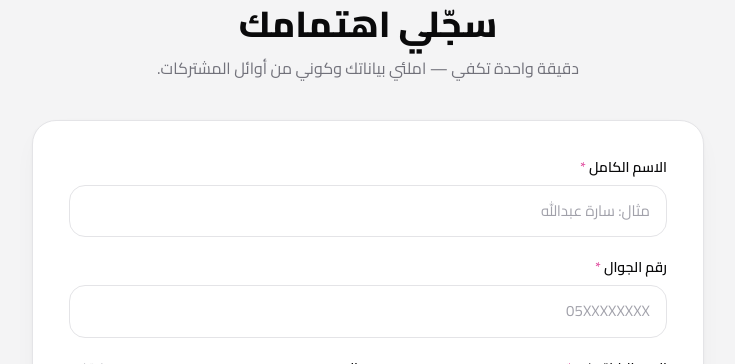
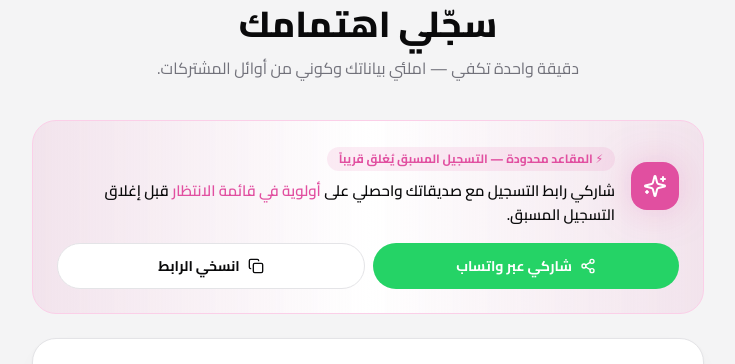
Before and after one commit to usfkusf88-source/wefit-ladies, a Next.js app: page / in a window 1280 px wide. Shown: the part 2360-2724 px from the top of the page, without its empty margins (272-1007 px from the left). Built offline with nearby package versions, Linux system fonts and the light colour scheme; no server answers.

Commit message:
Add files via upload

```diff
--- a/src/components/public/Landing.tsx
+++ b/src/components/public/Landing.tsx
@@ -1,6 +1,7 @@
 import { Hero } from "./Hero";
 import { Features } from "./Features";
 import { RegistrationForm } from "./RegistrationForm";
+import { ReferralBanner } from "./ReferralBanner";
 import { PublicFooter } from "./PublicFooter";
 import { getSettings } from "@/lib/settings";
 
@@ -28,6 +29,7 @@ export async function Landing({ utm }: { utm: UTM }) {
               دقيقة واحدة تكفي — املئي بياناتك وكوني من أوائل المشتركات.
             </p>
           </div>
+          <ReferralBanner />
           <RegistrationForm utm={utm} contactEmail={settings.contact_email} />
         </div>
       </section>
--- /dev/null
+++ b/src/components/public/ReferralBanner.tsx
@@ -0,0 +1,75 @@
+"use client";
+
+import { useState } from "react";
+import { motion } from "framer-motion";
+import { Sparkles, Share2, Copy, Check } from "lucide-react";
+
+/**
+ * Scarcity + referral banner shown above the registration form.
+ * Encourages sharing before pre-registration closes.
+ */
+export function ReferralBanner() {
+  const [copied, setCopied] = useState(false);
+
+  const shareUrl =
+    typeof window !== "undefined" ? window.location.origin : "https://wefit-ladies.vercel.app";
+  const shareText = `سجّلي اهتمامك في WEFIT Ladies قبل إغلاق التسجيل المسبق 💜 المقاعد محدودة — رحلتك تبدأ من هنا:\n${shareUrl}`;
+  const waHref = `https://wa.me/?text=${encodeURIComponent(shareText)}`;
+
+  function copyLink() {
+    navigator.clipboard.writeText(shareUrl);
+    setCopied(true);
+    setTimeout(() => setCopied(false), 1600);
+  }
+
+  return (
+    <motion.div
+      initial={{ opacity: 0, y: 14 }}
+      whileInView={{ opacity: 1, y: 0 }}
+      viewport={{ once: true }}
+      transition={{ duration: 0.5 }}
+      className="mx-auto mb-6 w-full max-w-2xl overflow-hidden rounded-3xl border border-pink-200 bg-gradient-to-l from-pink-brand/10 via-white to-pink-brand/10 p-5 sm:p-6"
+    >
+      <div className="flex flex-col items-center gap-4 text-center sm:flex-row sm:text-right">
+        <div className="flex h-12 w-12 shrink-0 items-center justify-center rounded-2xl bg-pink-brand text-white shadow-pink-glow">
+          <Sparkles className="h-6 w-6" />
+        </div>
+
+        <div className="flex-1">
+          <p className="inline-flex items-center gap-1.5 rounded-full bg-pink-brand/10 px-3 py-1 text-xs font-bold text-pink-brand">
+            ⚡ المقاعد محدودة — التسجيل المسبق يُغلق قريباً
+          </p>
+          <p className="mt-2 text-[15px] font-semibold leading-relaxed text-ink">
+            شاركي رابط التسجيل مع صديقاتك واحصلي على{" "}
+            <span className="text-pink-brand">أولوية في قائمة الانتظار</span> قبل إغلاق التسجيل المسبق.
+          </p>
+        </div>
+      </div>
+
+      <div className="mt-4 flex flex-col gap-2 sm:flex-row">
+        <a
+          href={waHref}
+          target="_blank"
+          rel="noopener noreferrer"
+          className="inline-flex flex-1 items-center justify-center gap-2 rounded-full bg-[#25D366] px-6 py-3 text-sm font-bold text-white transition-all hover:brightness-105 active:scale-[0.98]"
+        >
+          <Share2 className="h-4 w-4" /> شاركي عبر واتساب
+        </a>
+        <button
+          onClick={copyLink}
+          className="inline-flex flex-1 items-center justify-center gap-2 rounded-full border border-gray-line bg-white px-6 py-3 text-sm font-bold text-ink transition-all hover:border-pink-brand active:scale-[0.98]"
+        >
+          {copied ? (
+            <>
+              <Check className="h-4 w-4 text-emerald-500" /> تم نسخ الرابط
+            </>
+          ) : (
+            <>
+              <Copy className="h-4 w-4" /> انسخي الرابط
+            </>
+          )}
+        </button>
+      </div>
+    </motion.div>
+  );
+}
```
